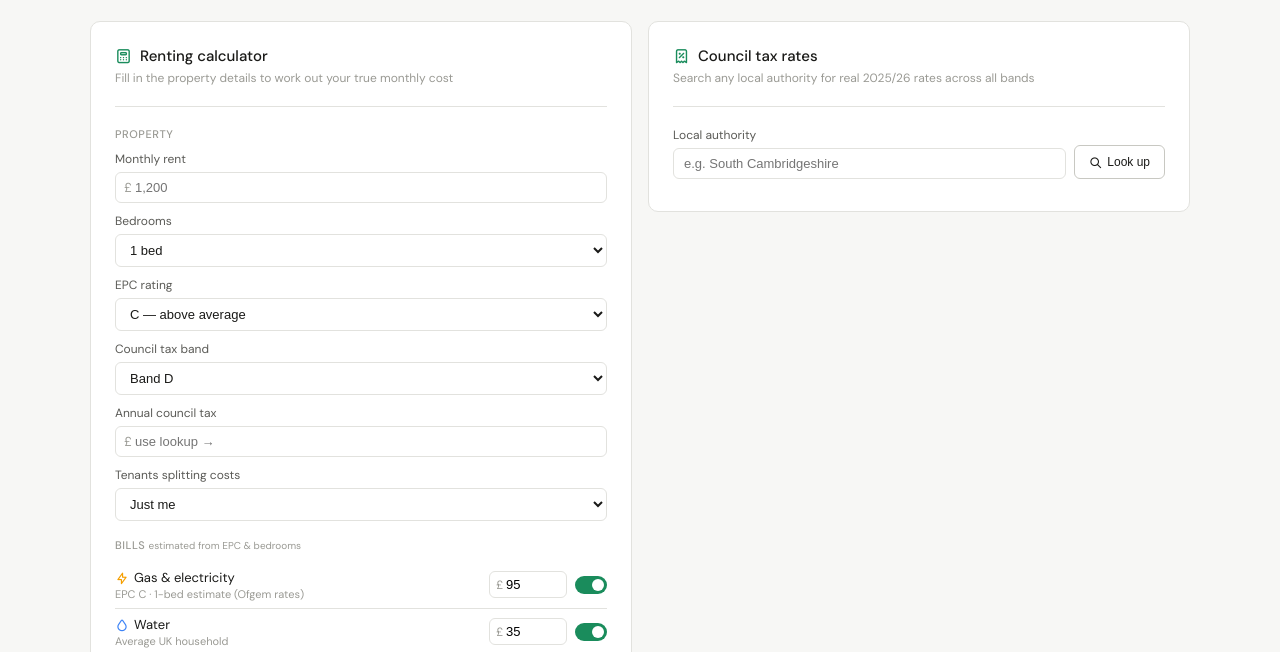
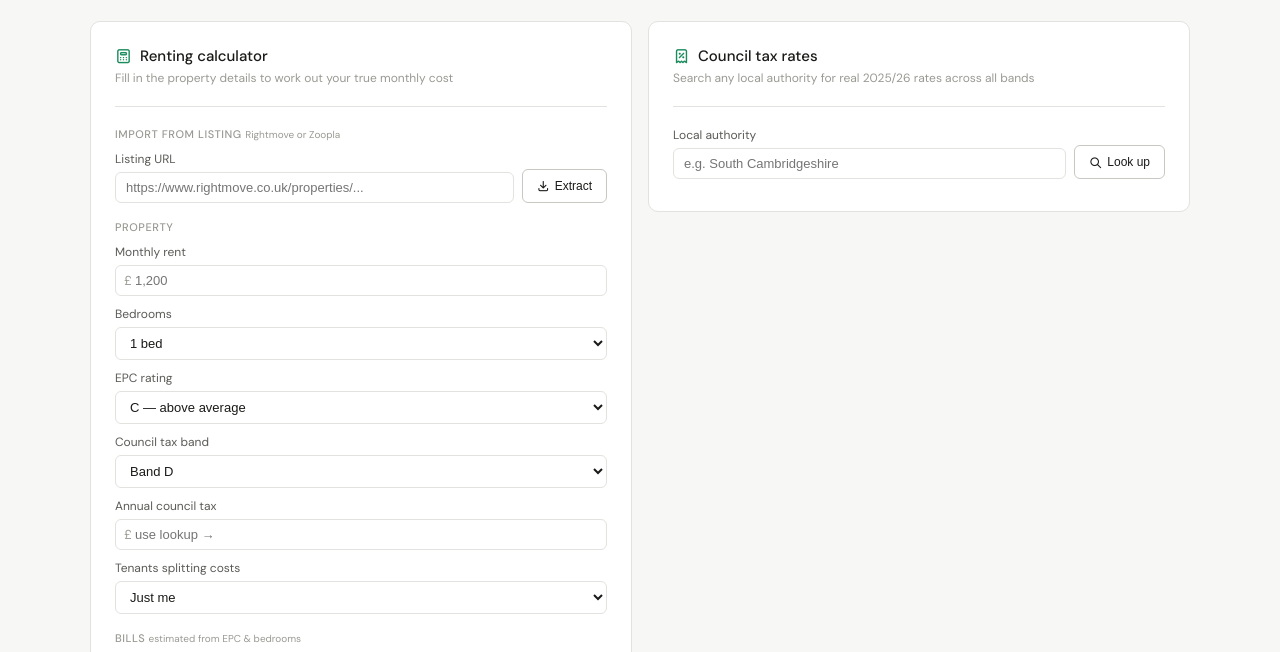
Before and after one commit to sennabkr/rental-calculator, a plain HTML site: page index.html in a window 1280 px wide. Shown: the part 86-738 px from the top of the page. Drawn offline with Linux system fonts and the light colour scheme.

Commit message:
add listing link extraction

```diff
--- a/index.html
+++ b/index.html
@@ -120,6 +120,16 @@ body { font-family: 'DM Sans', sans-serif; background: var(--bg); color: var(--t
   <div class="panel">
     <div class="panel-title"><i class="ti ti-calculator"></i> Renting calculator</div>
     <div class="panel-desc">Fill in the property details to work out your true monthly cost</div>
+
+    <div class="sec-label">Import from listing <span style="font-size:10px;font-weight:400;text-transform:none;letter-spacing:0;color:var(--text3);">Rightmove or Zoopla</span></div>
+    <div class="lu-row">
+      <div class="field">
+        <label>Listing URL</label>
+        <input type="text" id="listingUrl" placeholder="https://www.rightmove.co.uk/properties/..." style="font-size:13px;padding:7px 10px;border:1px solid var(--border);border-radius:var(--radius-sm);outline:none;width:100%;" />
+      </div>
+      <button class="lu-btn" id="extractBtn" onclick="extractListing()"><i class="ti ti-download" style="font-size:13px;"></i> Extract</button>
+    </div>
+    <div class="status" id="extractStatus"></div>
 
     <div class="sec-label">Property</div>
     <div class="field">
@@ -377,6 +387,85 @@ document.getElementById('laInput').addEventListener('keydown', function(e) {
   if (e.key === 'Enter') lookupRates();
 });
 
+document.getElementById('listingUrl').addEventListener('keydown', function(e) {
+  if (e.key === 'Enter') extractListing();
+});
+
+async function extractListing() {
+  const url = g('listingUrl').value.trim();
+  const st = g('extractStatus');
+  if (!url) {
+    st.className = 'status error';
+    st.innerHTML = '<i class="ti ti-alert-circle"></i> Please paste a Rightmove or Zoopla URL.';
+    return;
+  }
+  if (!/rightmove\.co\.uk|zoopla\.co\.uk/i.test(url)) {
+    st.className = 'status error';
+    st.innerHTML = '<i class="ti ti-alert-circle"></i> That does not look like a Rightmove or Zoopla URL.';
+    return;
+  }
+
+  const btn = g('extractBtn');
+  btn.disabled = true;
+  btn.innerHTML = '<span class="spinner"></span>';
+  st.className = 'status loading';
+  st.innerHTML = '<span class="spinner"></span>&nbsp; Searching for this listing...';
+
+  const prompt = 'Search the web for this UK rental property listing and extract its details: ' + url + ' . Find the monthly rent (pcm), number of bedrooms, EPC rating (A-G), council tax band (A-H), and the local authority/council area. Many listings do not show EPC or council tax band - only return values you actually find, use null otherwise. Return ONLY valid JSON, no markdown, no explanation: {"rent_pcm":number or null,"bedrooms":number or null,"epc":"A-G" or null,"councilTaxBand":"A-H" or null,"localAuthority":"name" or null,"address":"short address" or null,"found":true if you found the listing at all}';
+
+  try {
+    const resp = await fetch('/api/anthropic', {
+      method: 'POST',
+      headers: { 'Content-Type': 'application/json' },
+      body: JSON.stringify({ prompt: prompt })
+    });
+    if (!resp.ok) throw new Error('Proxy error ' + resp.status);
+    const data = await resp.json();
+    if (!data.text) throw new Error('No response');
+
+    const cleaned = data.text.split('').filter(function(c){return c !== String.fromCharCode(96);}).join('').replace(/^json/i,'').trim();
+    const info = JSON.parse(cleaned);
+
+    const found = [];
+    const missing = [];
+
+    if (info.rent_pcm) { g('rentAmt').value = Math.round(info.rent_pcm); found.push('rent'); }
+    else missing.push('rent');
+
+    if (info.bedrooms != null) { g('bedrooms').value = Math.min(info.bedrooms, 4); found.push('bedrooms'); }
+
+    if (info.epc) { g('epcRating').value = info.epc.toUpperCase(); found.push('EPC'); }
+    else missing.push('EPC');
+
+    if (info.councilTaxBand) { g('ctBand').value = info.councilTaxBand.toUpperCase(); found.push('council tax band'); }
+    else missing.push('council tax band');
+
+    // If we got a local authority, pre-fill the lookup box
+    if (info.localAuthority) { g('laInput').value = info.localAuthority; }
+
+    updateEnergy();
+
+    if (found.length === 0) {
+      st.className = 'status error';
+      st.innerHTML = '<i class="ti ti-alert-circle"></i> Could not find details for this listing. Please enter them manually below.';
+    } else {
+      st.className = 'status success';
+      let msg = '<i class="ti ti-circle-check"></i> Found: ' + found.join(', ') + '.';
+      if (missing.length) msg += ' Not shown on listing: ' + missing.join(', ') + ' — please add manually.';
+      if (info.localAuthority) msg += ' Tip: hit "Look up" on the right to get real council tax rates for ' + info.localAuthority + '.';
+      st.innerHTML = msg;
+    }
+
+  } catch(e) {
+    console.error(e);
+    st.className = 'status error';
+    st.innerHTML = '<i class="ti ti-alert-circle"></i> Could not read this listing (sites often block this). Please enter the details manually below.';
+  }
+
+  btn.disabled = false;
+  btn.innerHTML = '<i class="ti ti-download" style="font-size:13px;"></i> Extract';
+}
+
 function calc() {
   const rent = n('rentAmt');
   const tenants = parseInt(g('tenants').value) || 1;
```
